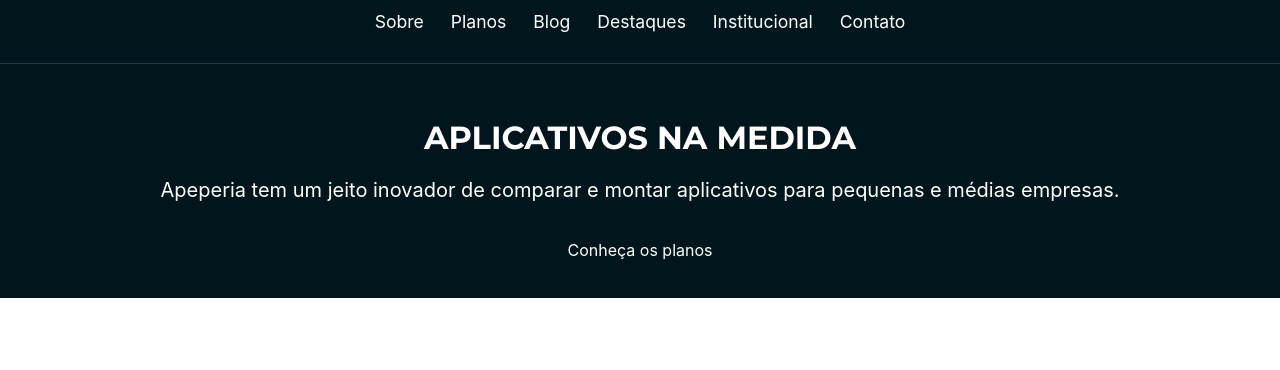
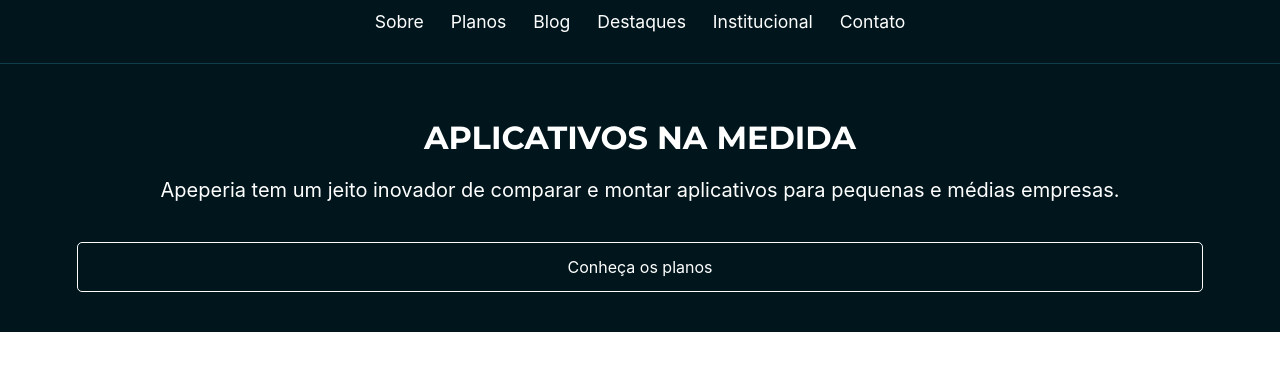
Before and after one commit to andbarranha/Aulas-Alura, a plain HTML site: page projeto-apeperia/index.html in a window 1280 px wide. Shown: the part 74-444 px from the top of the page. Drawn offline with Linux system fonts and the light colour scheme.

Commit message:
variaveis de corea

```diff
--- a/projeto-apeperia/css/base.css
+++ b/projeto-apeperia/css/base.css
@@ -1,3 +1,42 @@
+:root{
+    --branco: #FFF;
+    --azul-claro: #DFE3E5;
+    --vermelho-forte: #B72E2E;
+    --cinza-escuro: #4F4C4C;
+    --cinza-claro: #F7F4F4;
+    --cinza-medio: #D9D9D9;
+
+    --fonte-link: #0084FF;
+    --fonte-cinza: #666;
+    --borda-cabecalho-mobile: #103D4A;
+    --bg-rodape: #333;
+    --bg-chamada-mobile: #00161C;
+
+    --planos-cartao-start: #56CCF2;
+    --planos-cartao-ultra: #B04CD9;
+    --planos-cartao-mega: #E33B3B;
+
+    --montserrat: 'Montserrat', sans-serif;
+}
+
+
 body{
     font-family: -apple-system, BlinkMacSystemFont, 'Segoe UI', Roboto, Oxygen, Ubuntu, Cantarell, 'Open Sans', 'sans-serif';
 }
+
+.container{
+    padding-right: 6%;
+    padding-left: 6%;
+}
+
+.botao{
+    text-align: center;
+    display: block;
+    width: 100%;
+    max-width: 350%;
+    box-sizing: border-box;
+    padding: 1rem 2rem;
+    border: 1px solid var(--branco);
+    border-radius: 5px;
+
+}
--- a/projeto-apeperia/css/cabecalho.css
+++ b/projeto-apeperia/css/cabecalho.css
@@ -1,5 +1,5 @@
 .cabecalho {
-    color: #FFF;
+    color: var(--branco);
 
     width: 100%;
 
@@ -12,7 +12,7 @@
     padding-top: .75rem;
     padding-bottom: .75rem;
 
-    border-bottom: 1px solid #103D4A;
+    border-bottom: 1px solid var(--borda-cabecalho-mobile);
 
     position: absolute;
 }
--- a/projeto-apeperia/css/chamada.css
+++ b/projeto-apeperia/css/chamada.css
@@ -3,17 +3,17 @@
     flex-direction: column;
     align-items: center;
 
-    color: #FFF;
+    color: var(--branco);
     text-align: center;
 
-    background-color: #00161C;
+    background-color: var(--bg-chamada-mobile);
 
     padding-top: 12.25rem;
     padding-bottom: 2.5rem;
 }
 
 .chamada__titulo {
-    font-family: 'Montserrat', serif;
+    font-family: var(--montserrat);
     font-size: 2rem;
     font-weight: 700;
     text-transform: uppercase;
--- a/projeto-apeperia/index.html
+++ b/projeto-apeperia/index.html
@@ -2,6 +2,7 @@
 <html>
     <head>
         <meta charset="UTF-8">
+        <meta name="viewport" content="width=device-width initial-scale=1.0">
         <title>Home | Apeperia</title>
 <link href="https://fonts.googleapis.com/css2?family=Montserrat:wght@300;400;700&family=Open+Sans:wght@300;400;700&display=swap" rel="stylesheet">
 <link href="css/reset.css" rel="stylesheet">
@@ -10,7 +11,7 @@
 <link href="css/chamada.css" rel="stylesheet">
     </head>
             <body>
-                <header class="cabecalho">
+                <header class="cabecalho container">
                     <img src="img/logo-apeperia.svg" alt="Logo da Apeperia" class="cabecalho__logo">
                     <nav class="cabecalho__navegacao">
                         <ul>
@@ -24,10 +25,10 @@
                     </nav>
                 </header>
                 <main>
-                    <section class="chamada">
+                    <section class="chamada container">
                         <h1 class="chamada__titulo">Aplicativos Na Medida</h1>
                         <p class="chamada__texto">Apeperia tem um jeito inovador de comparar e montar aplicativos para pequenas e médias empresas.</p>
-                        <a href="#" class="chamada__botao">Conheça os planos</a>
+                        <a href="#" class="chamada__botao botao">Conheça os planos</a>
                     </section>
                 </main>
             </body>
```
